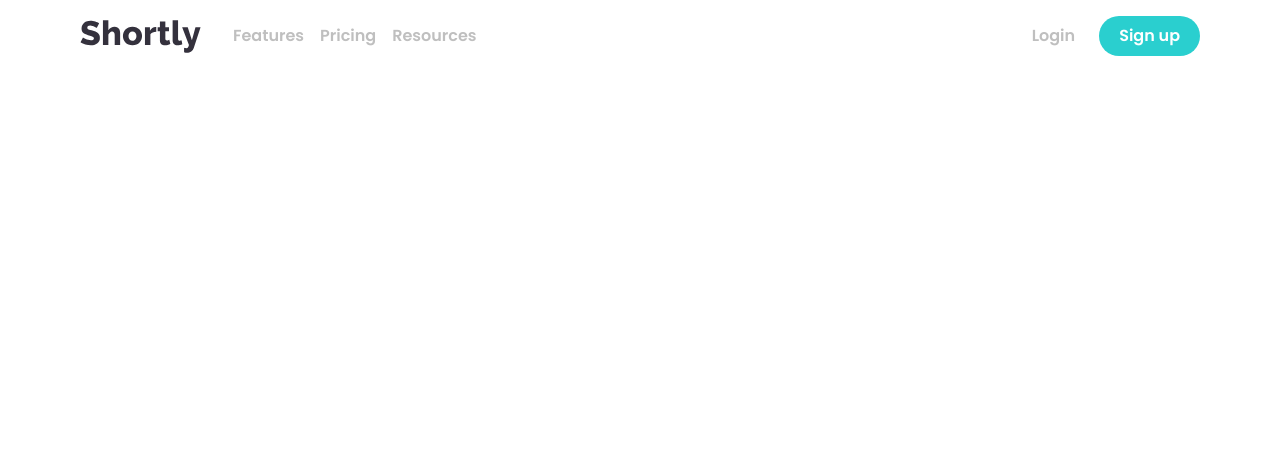
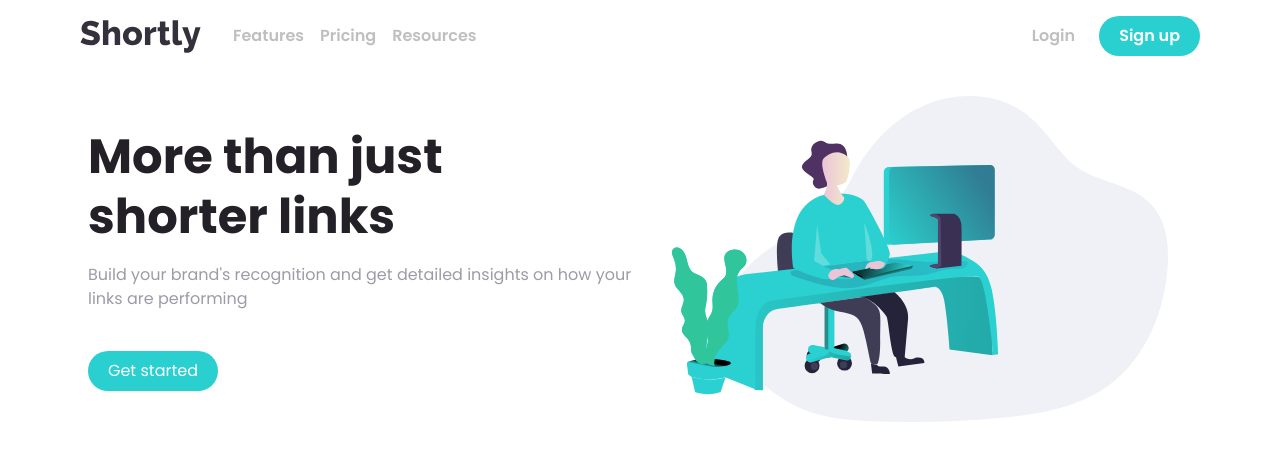
Before and after one commit to Haki-Celmeta/URL-shortening, a React (Vite) app: page / in a window 1280 px wide. Shown: the top 460 px of the page. Built offline with nearby package versions, Linux system fonts and the light colour scheme.

Commit message:
finished navbar and hero section

```diff
--- a/src/App.jsx
+++ b/src/App.jsx
@@ -1,9 +1,11 @@
-import Navbar from "./components/Navbar"
+import Navbar from "./components/Navbar";
+import Hero from "./components/Hero";
 
 function App() {
   return (
     <>
       <Navbar />
+      <Hero />
     </>
   )
 }
--- /dev/null
+++ b/src/components/Hero.jsx
@@ -0,0 +1,27 @@
+import { illustration } from "../utils";
+
+const Hero = () => {
+  return (
+    <section className="py-6">
+      <div className="screen-max-width flex sm:flex-row gap-4 items-center flex-col px-2">
+        <div className="flex flex-col gap-4 sm:order-1 order-2 sm:w-1/2">
+          <h1 className="sm:text-5xl sm:leading-tight text-4xl font-bold leading-tight sm:text-left text-center">
+            More than just shorter links
+          </h1>
+          <p className="text-violet-100 sm:text-left text-center">
+            Build your brand&apos;s recognition and get detailed insights on how
+            your links are performing
+          </p>
+          <div className="sm:w-fit w-full flex items-center justify-center">
+            <button className="btn mt-6">Get started</button>
+          </div>
+        </div>
+        <div className="sm:order-2 order-1 sm:w-1/2 w-auto">
+          <img src={illustration} alt="boost dektop" className="px-6" />
+        </div>
+      </div>
+    </section>
+  );
+};
+
+export default Hero;
--- a/src/components/Navbar.jsx
+++ b/src/components/Navbar.jsx
@@ -28,7 +28,7 @@ const Navbar = () => {
         </div>
         <div className="items-center gap-6 font-semibold sm:flex hidden">
           <div className="text-gray">Login</div>
-          <div className="bg-cyan text-white py-2 px-5 rounded-full hover:opacity-60 transition cursor-pointer">
+          <div className="btn">
             Sign up
           </div>
         </div>
@@ -37,7 +37,7 @@ const Navbar = () => {
           <img src={iconMenu} alt="hamburger menu" className="w-10 h-10" />
         </div>
 
-        <div className={`absolute sm:hidden ${isOpen ? 'flex' : 'hidden'} top-12 w-full`}>
+        <div className={`absolute sm:hidden ${isOpen ? 'flex' : 'hidden'} top-12 w-full z-10`}>
           <ul className="gap-4 text-white font-semibold flex flex-col items-center w-full bg-violet-default py-4 rounded-2xl">
             <li className="cursor-pointer">
               Features
--- a/src/index.css
+++ b/src/index.css
@@ -22,3 +22,7 @@ body {
   position: relative;
   max-width: 1120px;
 }
+
+.btn {
+  @apply bg-cyan text-white py-2 px-5 rounded-full hover:opacity-60 transition cursor-pointer w-fit;
+}
--- a/tailwind.config.js
+++ b/tailwind.config.js
@@ -9,7 +9,7 @@ export default {
       colors: {
         violet: {
           default: 'hsl(257, 27%, 26%)',
-          100: 'hsl(257, 7%, 63%',
+          100: 'hsl(257, 7%, 63%)',
           200: 'hsl(260, 8%, 14%)'
         },
         cyan: 'hsl(180, 66%, 49%)',
```
